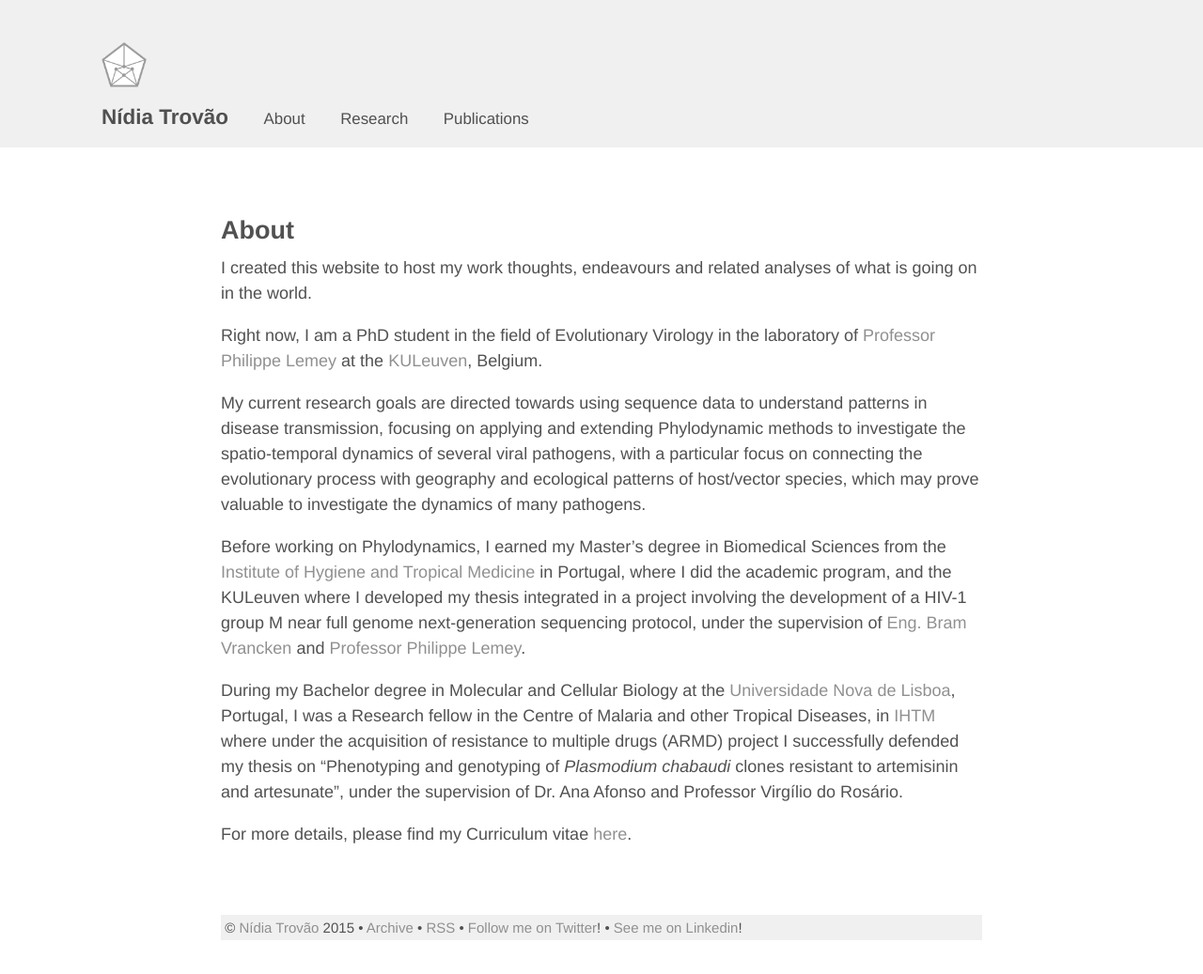
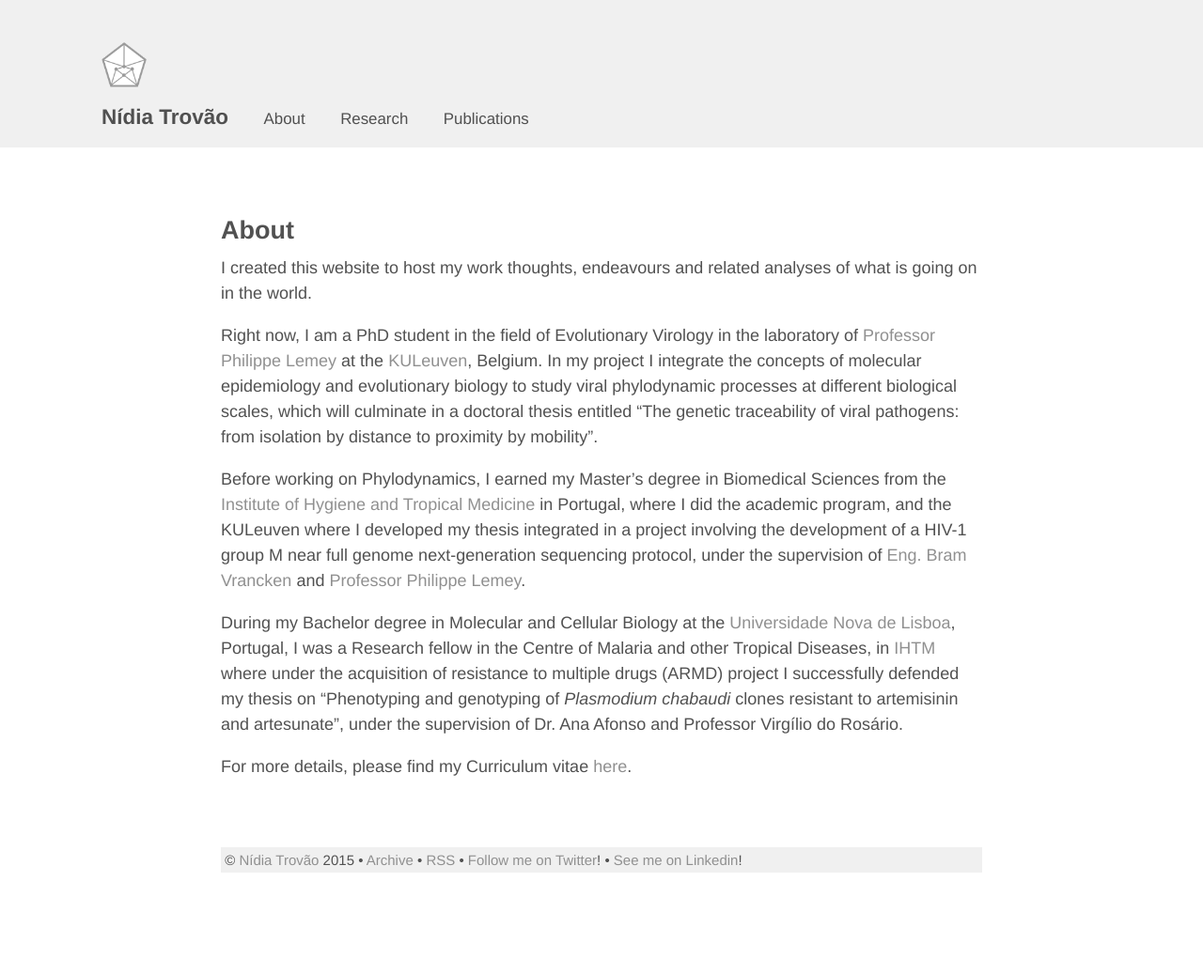
Before and after one commit to nidiatrovao/nidiatrovao.github.io, a Jekyll site: the page built from about.md, in a window 1280 px wide. Shown: the whole page at 94% size. Built offline with Jekyll 4.4.1, drawn with Linux system fonts in a browser that asks for light colours; after the commit the page ends 965 px from its top, so only the background shows below that.

Commit message:
edit about

```diff
--- a/about.md
+++ b/about.md
@@ -4,9 +4,7 @@ title: About
 ---
 I created this website to host my work thoughts, endeavours and related analyses of what is going on in the world.
 
-Right now, I am a PhD student in the field of Evolutionary Virology in the laboratory of [Professor Philippe Lemey](https://rega.kuleuven.be/cev/ecv/lab-members/PhilippeLemey.html) at the [KULeuven](http://www.kuleuven.be/english), Belgium.
-
-My current research goals are directed towards using sequence data to understand patterns in disease transmission, focusing on applying and extending Phylodynamic methods to investigate the spatio-temporal dynamics of several viral pathogens, with a particular focus on connecting the evolutionary process with geography and ecological patterns of host/vector species, which may prove valuable to investigate the dynamics of many pathogens.
+Right now, I am a PhD student in the field of Evolutionary Virology in the laboratory of [Professor Philippe Lemey](https://rega.kuleuven.be/cev/ecv/lab-members/PhilippeLemey.html) at the [KULeuven](http://www.kuleuven.be/english), Belgium. In my project I integrate the concepts of molecular epidemiology and evolutionary biology to study viral phylodynamic processes at different biological scales, which will culminate in a doctoral thesis entitled "The genetic traceability of viral pathogens: from isolation by distance to proximity by mobility".
 
 Before working on Phylodynamics, I earned my Master's degree in Biomedical Sciences from the [Institute of Hygiene and Tropical Medicine](http://www.ihmt.unl.pt/) in Portugal, where I did the academic program, and the KULeuven where I developed my thesis integrated in a project involving the development of a HIV-1 group M near full genome next-generation sequencing protocol, under the supervision of [Eng. Bram Vrancken](https://rega.kuleuven.be/cev/ecv/lab-members/BramVrancken.html) and [Professor Philippe Lemey](https://rega.kuleuven.be/cev/ecv/lab-members/PhilippeLemey.html).
 
```
